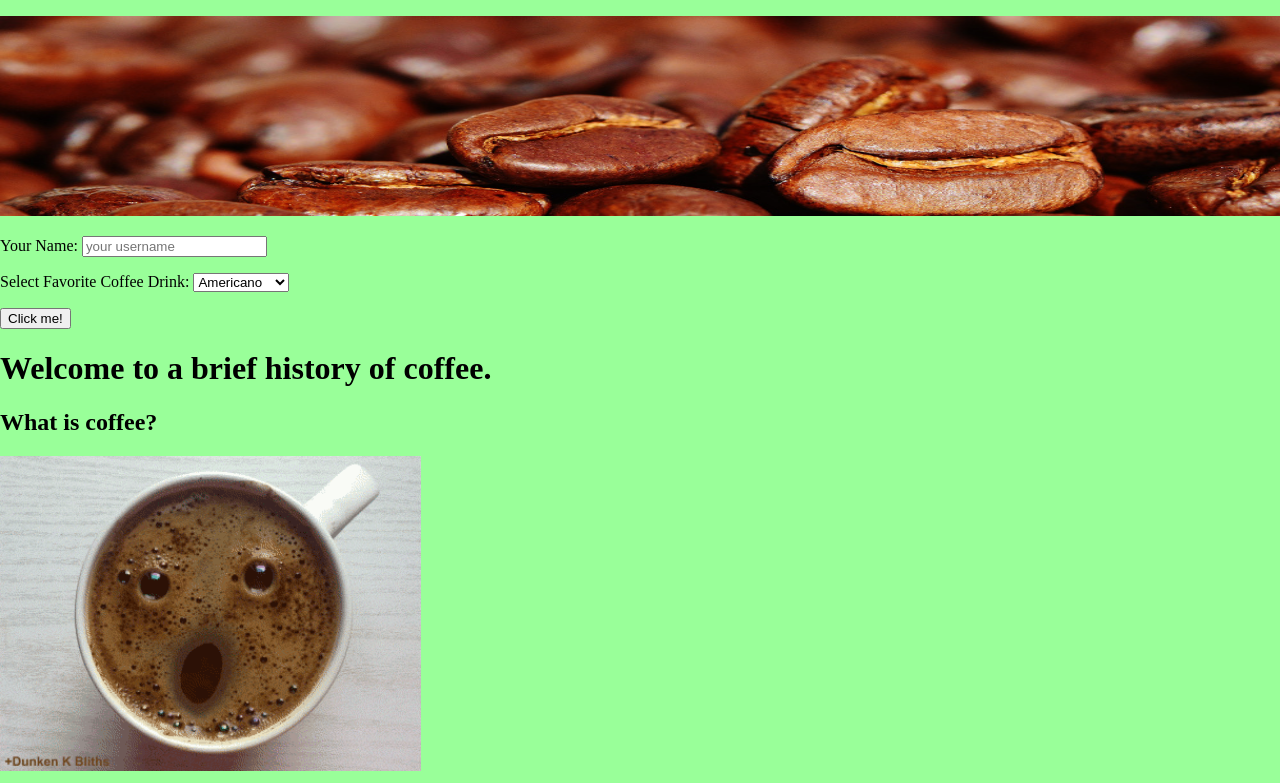
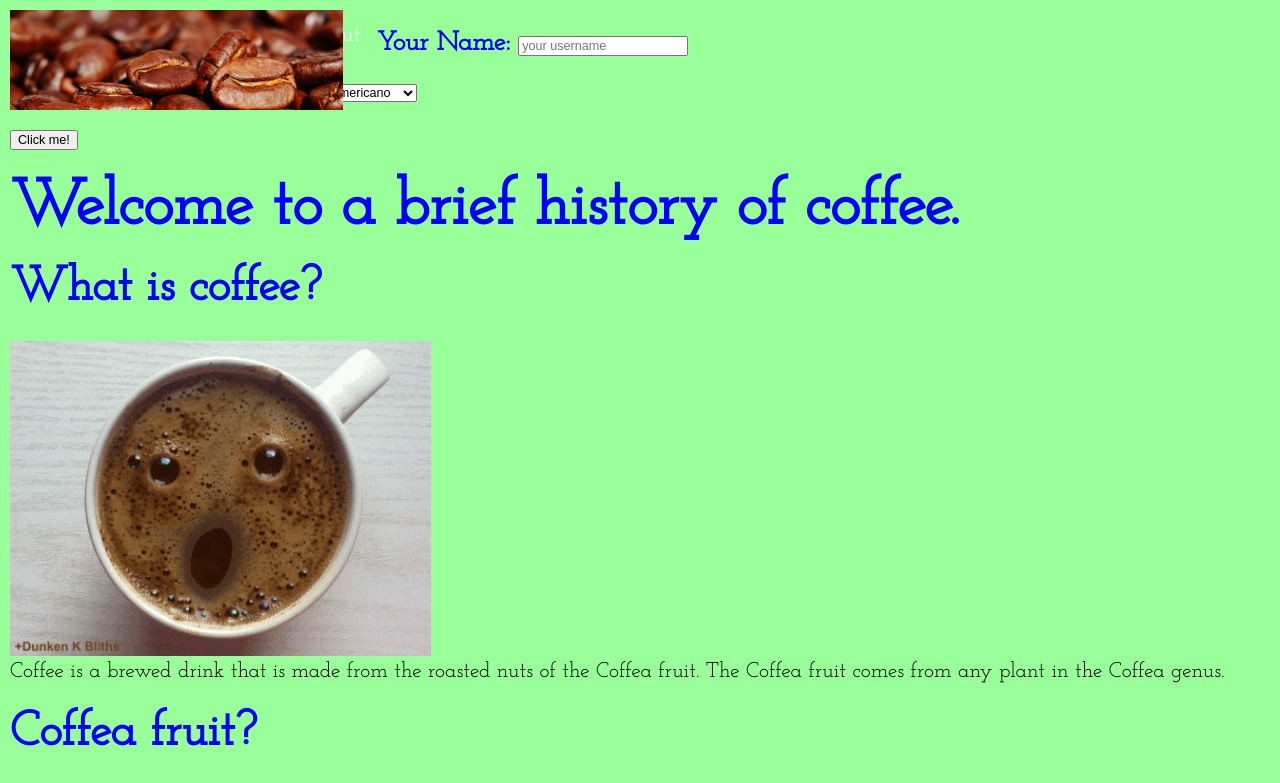
Before and after one commit to josephnkr/mywebsite, a plain HTML site: page index.html in a window 1280 px wide. Shown: the top 783 px of the page. Drawn offline with Linux system fonts and the light colour scheme.

Commit message:
Updating website styling

```diff
--- a/index.html
+++ b/index.html
@@ -5,17 +5,28 @@
     <meta charset="utf-8" />
     <meta http-equiv="Content-type" content="text/html; charset=utf-8" />
     <meta name="viewport" content="width=device-width, initial-scale=1" />
+    <link href="https://fonts.googleapis.com/css?family=Josefin+Slab" rel="stylesheet">
     <link rel="stylesheet" type="text/css" href="styles.css">
 </head>
 <body>
-    <p id="top">
-        <a href="CoffeeWebsite.html"><img src="coffeebanner.jpg" width="100%" height="200px"></a>
-    </p>
+    <div class="banner" id= "top" role="banner">
+    <a href="index.html"><img src="coffeebanner.jpg" width="100%" height="100px"></a>
+    </div>
+    <div class="topnav" id="myTopnav">
+        <a href="#home">Home</a>
+        <a href="#news">News</a>
+        <a href="#contact">Contact</a>
+        <a href="#about">About</a>
+        <a href="javascript:void(0);" class="icon" onclick="myFunction()">&#9776;</a>
+    </div>
+    <div class="name" id="username">
         <form>
             <p>
                 Your Name: <input type="text" placeholder="your username">
             </p>
         </form>
+    </div>
+    <div class="selection" id="bestcoffee">
         <form>
             <p>
                 Select Favorite Coffee Drink:
@@ -36,11 +47,15 @@
                 <input type="submit" value="Click me!">
             </p>
         </form>
+    </div>
+    <div class="header1" id="welcome1">
     <h1>Welcome to a brief history of coffee.</h1>
-<p>
+    </div>
+    <div class="header2" id="coffee-defined">
         <h2>What is coffee?</h2>
+    </div>
     <img width="auto" height="315" src="Coffee%20-%20Imgur.gif" frameborder="0" allowfullscreen>
-</p>
+    <div class="definition"
 <p>
   Coffee is a brewed drink that is made from the roasted nuts of the Coffea fruit.  The Coffea fruit comes from any plant in the Coffea genus.
 </p>
--- a/styles.css
+++ b/styles.css
@@ -1,7 +1,173 @@
+.banner {
+    position: absolute;
+    z-index: 1;
+
+ }
+
+}
+/* Add a black background color to the top navigation */
+.topnav {
+    float: left;
+    background-color: #333;
+    overflow: hidden;
+    position: fixed;
+    z-index: 2;
+}
+
+/* Style the links inside the navigation bar */
+.topnav a {
+    float: left;
+    display: block;
+    color: #f2f2f2;
+    text-align: center;
+    padding: 14px 16px;
+    text-decoration: none;
+    font-size: 17px;
+}
+
+/* Change the color of links on hover */
+.topnav a:hover {
+    background-color: #ddd;
+    color: black;
+}
+
+/* Hide the link that should open and close the topnav on small screens */
+.topnav .icon {
+    display: none;
+}
+
 body {
            background-color: #99ff99;
-           margin: 0;
-           padding: 0;
-           font-family: "Josefin Slab";
-           font-size: : 400%;
-       }
+           margin: 5px;
+           border-width:thin;
+           border-color: #b2cce6;
+           padding: 5px;
+           font-family: 'Josefin Slab', serif;
+      }
+body, caption, th, td, input, textarea, select, option, legend, fieldset, h1, h2, h3, h4, h5, h6 {
+  font-size-adjust: 0.5;
+}
+
+#page {
+  font-size: 1em;
+  /* equivalent to 16px */
+  line-height: 1.25;
+  /* equivalent to 20px */
+}
+
+@media (min-width: 43.75em) {
+  #page {
+    font-size: 1em;
+    /* equivalent to 16px */
+    line-height: 1.375;
+    /* equivalent to 22px */
+  }
+}
+
+h1 {
+  color: blue;
+  font-size: 2em;
+  /* 2x body copy size = 32px */
+  line-height: 1.25;
+  /* 45px / 36px */
+}
+
+@media (min-width: 43.75em) {
+  h1 {
+    font-size: 2.5em;
+    /* 2.5x body copy size = 40px */
+    line-height: 1.125;
+  }
+}
+
+@media (min-width: 56.25em) {
+  h1 {
+    font-size: 3em;
+    /* 3x body copy size = 48px */
+    line-height: 1.05;
+    /* keep to a multiple of the 20px line height and something more appropriate for display headings */
+  }
+}
+
+h2 {
+  color: blue;
+  font-size: 1.625em;
+  /* 1.625x body copy size = 26px */
+  line-height: 1.15384615;
+  /* 30px / 26px */
+}
+
+@media (min-width: 43.75em) {
+  h2 {
+    font-size: 2em;
+    /* 2x body copy size = 32px */
+    line-height: 1.25;
+  }
+}
+
+@media (min-width: 56.25em) {
+  h2 {
+    font-size: 2.25em;
+    /* 2.25x body copy size = 36px */
+    line-height: 1.25;
+  }
+}
+
+h3 {
+  font-size: 1.375em;
+  /* 1.375x body copy size = 22px */
+  line-height: 1.13636364;
+  /* 25px / 22px */
+}
+
+@media (min-width: 43.75em) {
+  h3 {
+    font-size: 1.5em;
+    /* 1.5x body copy size = 24px */
+    line-height: 1.25;
+  }
+}
+
+@media (min-width: 56.25em) {
+  h3 {
+    font-size: 1.75em;
+    /* 1.75x body copy size = 28px */
+    line-height: 1.25;
+  }
+}
+
+h4 {
+  font-size: 1.125em;
+  /* 1.125x body copy size = 18px */
+  line-height: 1.11111111;
+}
+
+@media (min-width: 43.75em) {
+  h4 {
+    line-height: 1.22222222;
+    /* (22px / 18px */
+  }
+}
+
+blockquote {
+  font-size: 1.25em;
+  /* 20px / 16px */
+  line-height: 1.25;
+  /* 25px / 20px */
+}
+
+@media (min-width: 43.75em) {
+  blockquote {
+    font-size: 1.5em;
+    /* 24px / 16px = */
+    line-height: 1.45833333;
+    /* 35px / 24px */
+  }
+    p{
+        color: blue;
+        font-weight: 900;
+        text-indent: px;
+        font-size: 20px;
+
+    }
+}
```
Also changed, not shown: 1 other file. Lines whose indentation alone changed are shown as unchanged.
